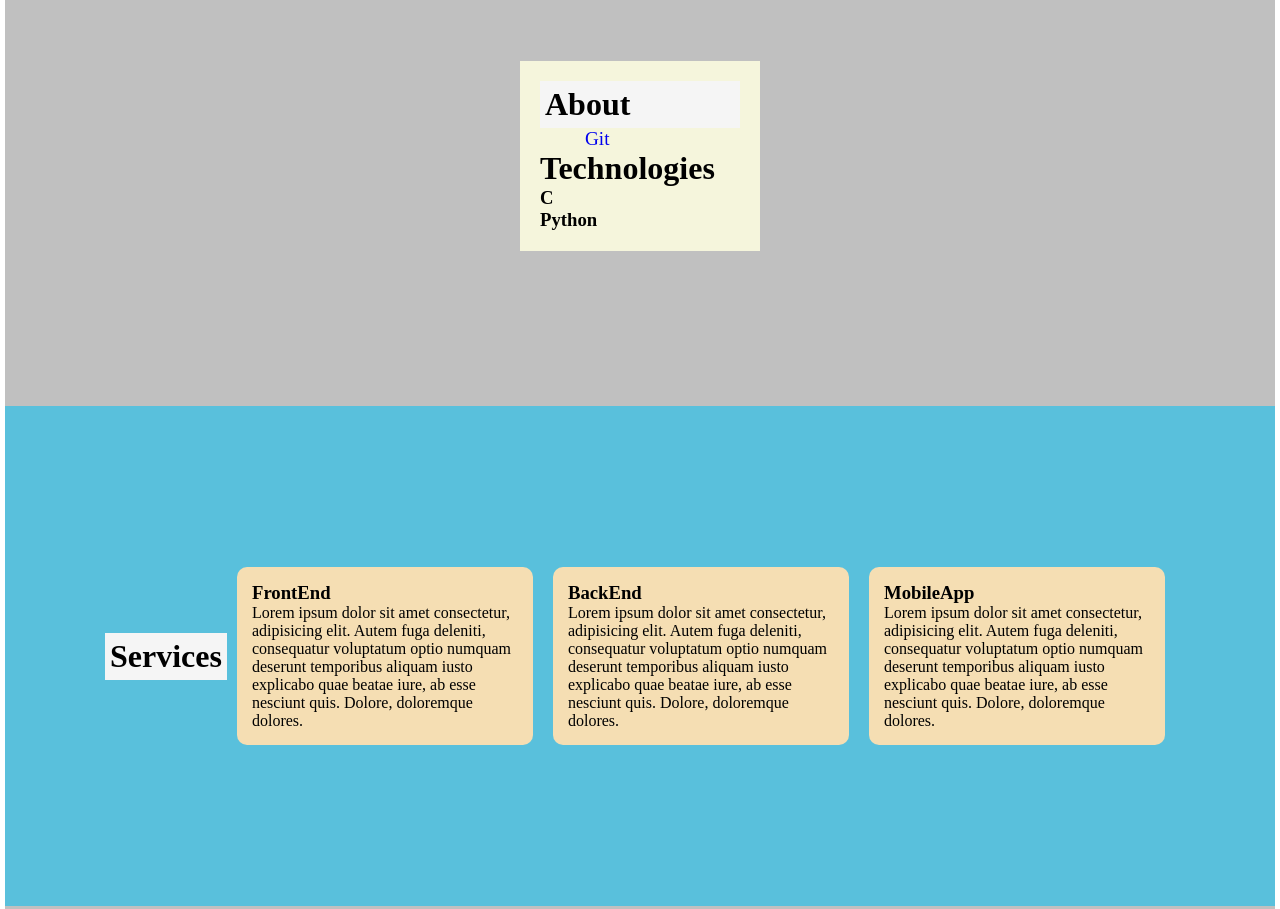
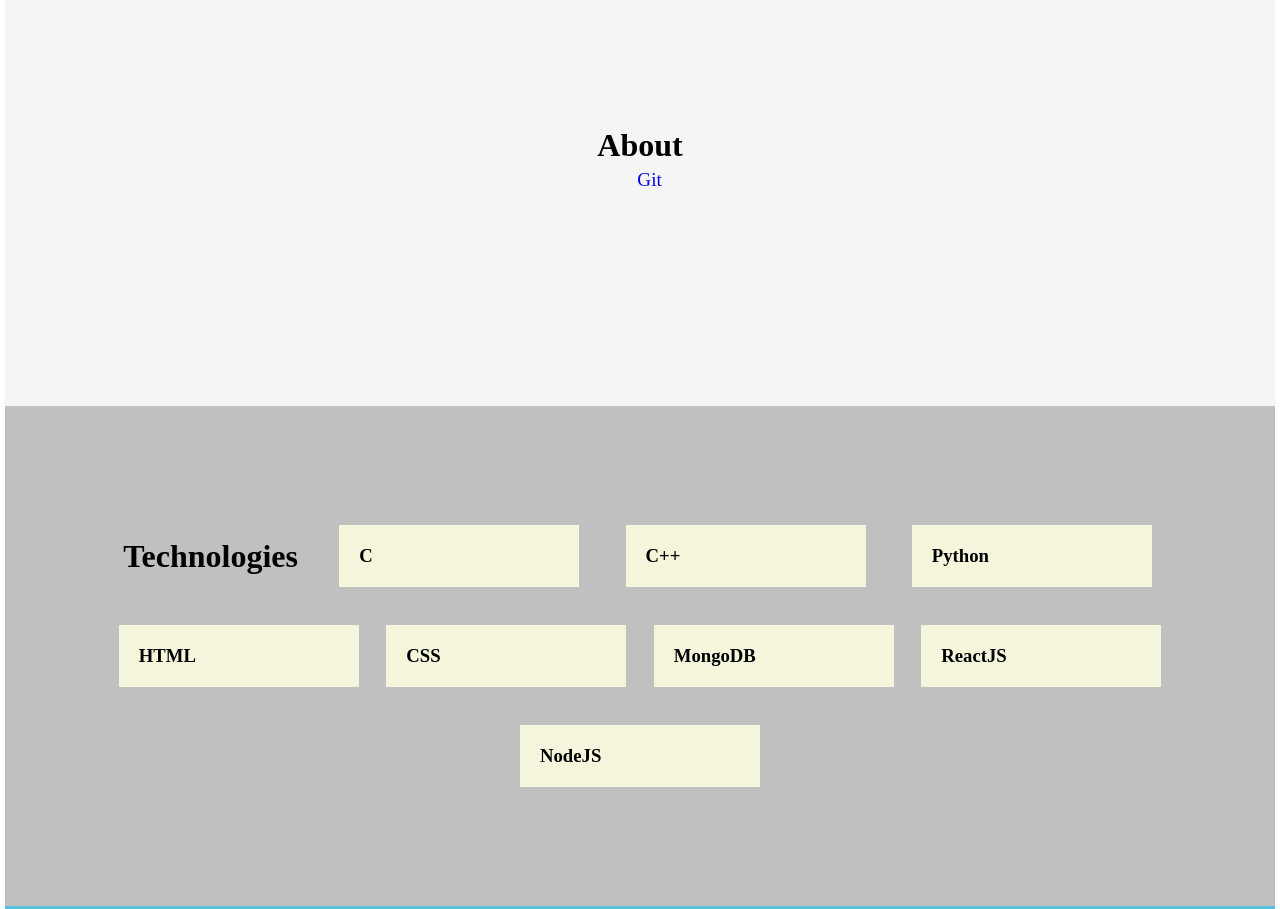
Before and after one commit to kleelakrishna753/kleelakrishna753.github.io, a plain HTML site: page index.html in a window 1280 px wide. Shown: the part 1120-2029 px from the top of the page. Drawn offline with Linux system fonts and the light colour scheme.

Commit message:
technologies

```diff
--- a/index.html
+++ b/index.html
@@ -38,9 +38,18 @@
             height: 300px;
             align-items: center;
         }
+        .About{
+            background-color: whitesmoke;
+            display: flex;
+            justify-content: space-around;
+            padding: 100px;
+            height: 300px;
+            align-items: center;
+        }
         .row3{
             background-color: silver;
             display: flex;
+            flex-wrap: wrap;
             justify-content: space-around;
             padding: 100px;
             height: 300px;
@@ -48,14 +57,16 @@
         }
         .row3 > div{
             background-color: beige;
+            display: flex;
             margin: 5px;
             padding: 20px;
-            justify-content: ;
+            justify-content: space-between ;
             width: 200px;
         }
         .row4{
             background-color: rgb(89, 192, 220);
             display: flex;
+            flex-wrap: wrap;
             justify-content: space-around;
             padding: 100px;
             height: 300px;
@@ -158,21 +169,44 @@
                 </ol>
             </div>
         </div>
-        <div class="row3" id="About">
+        <div class="About" id="About">
             <div>
                 <h1 class="box1">About</h1>
                 <ol>
                     <li><a href="#">Git</a></li>
                 </ol>
+            </div>
+        </div>
+        <div class="row3">
             <h1>Technologies</h1>
             <div>
                 <h3>C</h3>
+            </div>
+            <div>
+                <h3>C++</h3>
+            </div>
+            <div>
                 <h3>Python</h3>
             </div>
+            <div>
+                <h3>HTML</h3>
+            </div>
+            <div>
+                <h3>CSS</h3>
+            </div>
+            <div>
+                <h3>MongoDB</h3>
+            </div>
+            <div>
+                <h3>ReactJS</h3>
+            </div>
+            <div>
+                <h3>NodeJS</h3>
             </div>
         </div>
         <div class="row4" id="Services">
             <h1 class="box1">Services</h1>
+            <div>
                 <div class="box3">
                     <h3>FrontEnd</h3>
                     <p>Lorem ipsum dolor sit amet consectetur, adipisicing elit. Autem fuga deleniti, consequatur voluptatum optio numquam deserunt temporibus aliquam iusto explicabo quae beatae iure, ab esse nesciunt quis. Dolore, doloremque dolores.</p>
@@ -184,13 +218,16 @@
                 <div class="box3">
                     <h3>MobileApp</h3>
                     <p>Lorem ipsum dolor sit amet consectetur, adipisicing elit. Autem fuga deleniti, consequatur voluptatum optio numquam deserunt temporibus aliquam iusto explicabo quae beatae iure, ab esse nesciunt quis. Dolore, doloremque dolores.</p>
-                </div>        </div>
+                </div>
+            </div>
+        </div>
         <div class="row5" id="Contact">
             <div>
                 <h1 class="box1">Contact</h1>
                 <ol>
-                    <li><a href="#">PhoneNumber</a></li>
+                    <li><a href="#">9705359075</a></li>
                     <li><a href="mailto:kleelakrishna753@gmail.com"><img src="https://github.com/kleelakrishna753/kleelakrishna753.github.io/blob/main/assets/mail.png?raw=true" alt="email" class="contact-logo"></a></li>
+                    <li><a href="https://www.linkedin.com/in/leela-krishna-k-ab304417a/"><img src="https://github.com/kleelakrishna753/kleelakrishna753.github.io/blob/main/assets/linkedin.png?raw=true" alt="linkedin" class="contact-logo"></a></li>
                     <li><a href="https://www.instagram.com/_shi.ni.gami/"><img src="https://github.com/kleelakrishna753/kleelakrishna753.github.io/blob/main/assets/instagram.png?raw=true" alt="instagram" class="contact-logo"></a></li>
                 </ol>
             </div>
```
Lines whose indentation alone changed are shown as unchanged.
